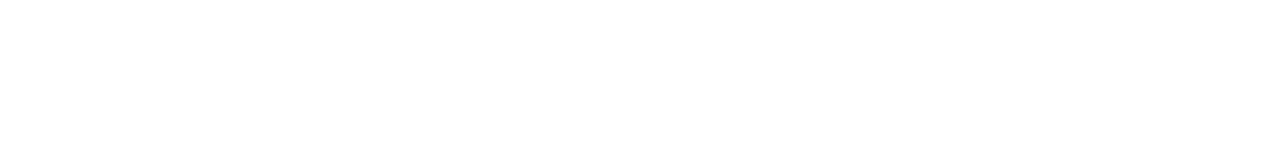
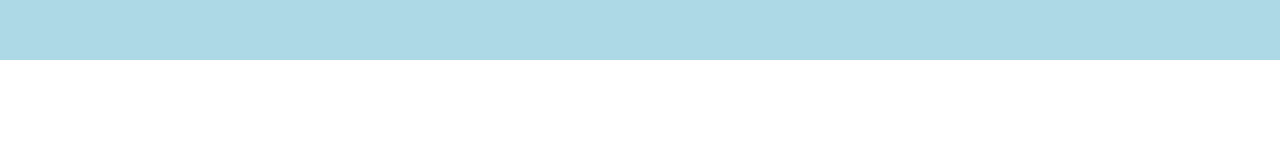
Before and after one commit to mariasolegallina/htmlcss-struttura-discord, a plain HTML site: page index.html in a window 1280 px wide. Drawn offline with Linux system fonts and the light colour scheme.

Commit message:
add - debug page-header

```diff
--- a/css/app.css
+++ b/css/app.css
@@ -3,3 +3,15 @@
     padding: 0;
     box-sizing: border-box;
 }
+
+body {
+    min-height: 100vh;
+}
+
+/* DEBUG */
+
+.debug .page-header {
+    background-color: #add8e6;
+    padding: 20px;
+    min-height: 60px;
+}
```
